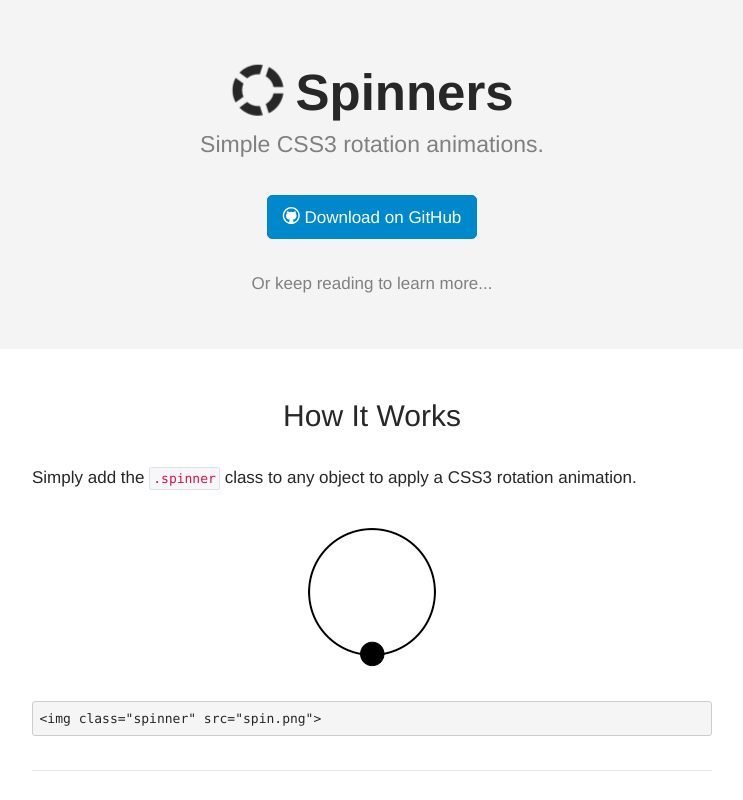
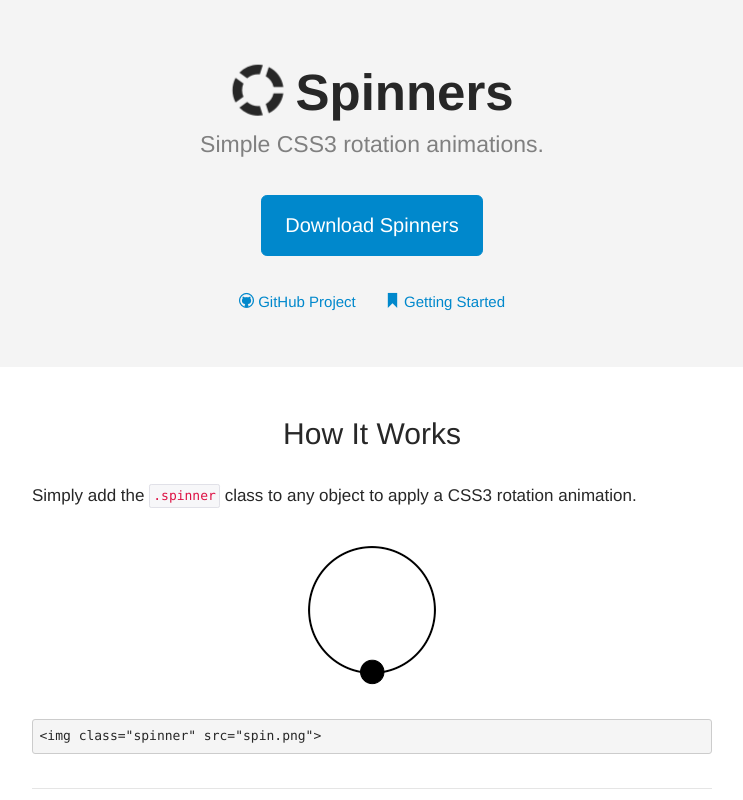
Before and after one commit to jwebcat/spinners, a plain HTML site: page index.html in a window 1280 px wide. Shown: the top 800 px of the page, without its empty margins (268-1011 px from the left). Drawn offline with Linux system fonts and the light colour scheme.

Commit message:
Layout Updates

```diff
--- a/index.html
+++ b/index.html
@@ -33,9 +33,15 @@
             <h1 class="text-taller no-space-bottom"><i class="icon-logo spinner-slow"></i> Spinners</h1>
             <p class="text-tall text-muted">Simple CSS3 rotation animations.</p>
 
-	        <p><a class="btn btn-blue btn-large" href="https://github.com/cferdinandi/spinners"><i class="icon-github"></i> Download on GitHub</a></p>
+	        <p><a class="btn btn-blue btn-jumbo" href="https://github.com/cferdinandi/spinners/archive/master.zip">Download Spinners</a></p>
 
-	        <p class="text-muted">Or keep reading to learn more...</p>
+	        <p>
+	            <span class="text-small">
+	                <a href="https://github.com/cferdinandi/spinners"><i class="icon-github"></i> GitHub Project</a>
+	                &nbsp;&nbsp;&nbsp;&nbsp;&nbsp;
+	                <a href="#more"><i class="icon-docs"></i> Getting Started</a>
+                </span>
+            </p>
 
         </article>
     </section>
@@ -44,7 +50,7 @@
 	    <article class="container">
 
 
-	        <h1 class="text-center">How It Works</h1>
+	        <h1 class="text-center" id="more">How It Works</h1>
 
 	        <p>Simply add the <code>.spinner</code> class to any object to apply a CSS3 rotation animation.</p>
 
--- a/kraken.css
+++ b/kraken.css
@@ -533,6 +533,13 @@ a .btn-blue:hover {
     border-radius: .294117647em;
 }
 
+.btn-jumbo {
+    padding: .882352941em 1.176470588em;
+    font-size: 1.176470588em;
+    line-height: normal;
+    border-radius: .294117647em;
+}
+
 .btn-block,
 input[type="submit"].btn-block,
 input[type="reset"].btn-block,
@@ -668,6 +675,7 @@ select:focus {
 
 .icon-logo:before { content: "\e000"; }
 .icon-github:before { content: "\e001"; }
+.icon-docs:before { content: "\e002"; }
 
 
 
```
Also changed, not shown: fonts/icomoon.ttf, fonts/icomoon.woff, 2 other files.
